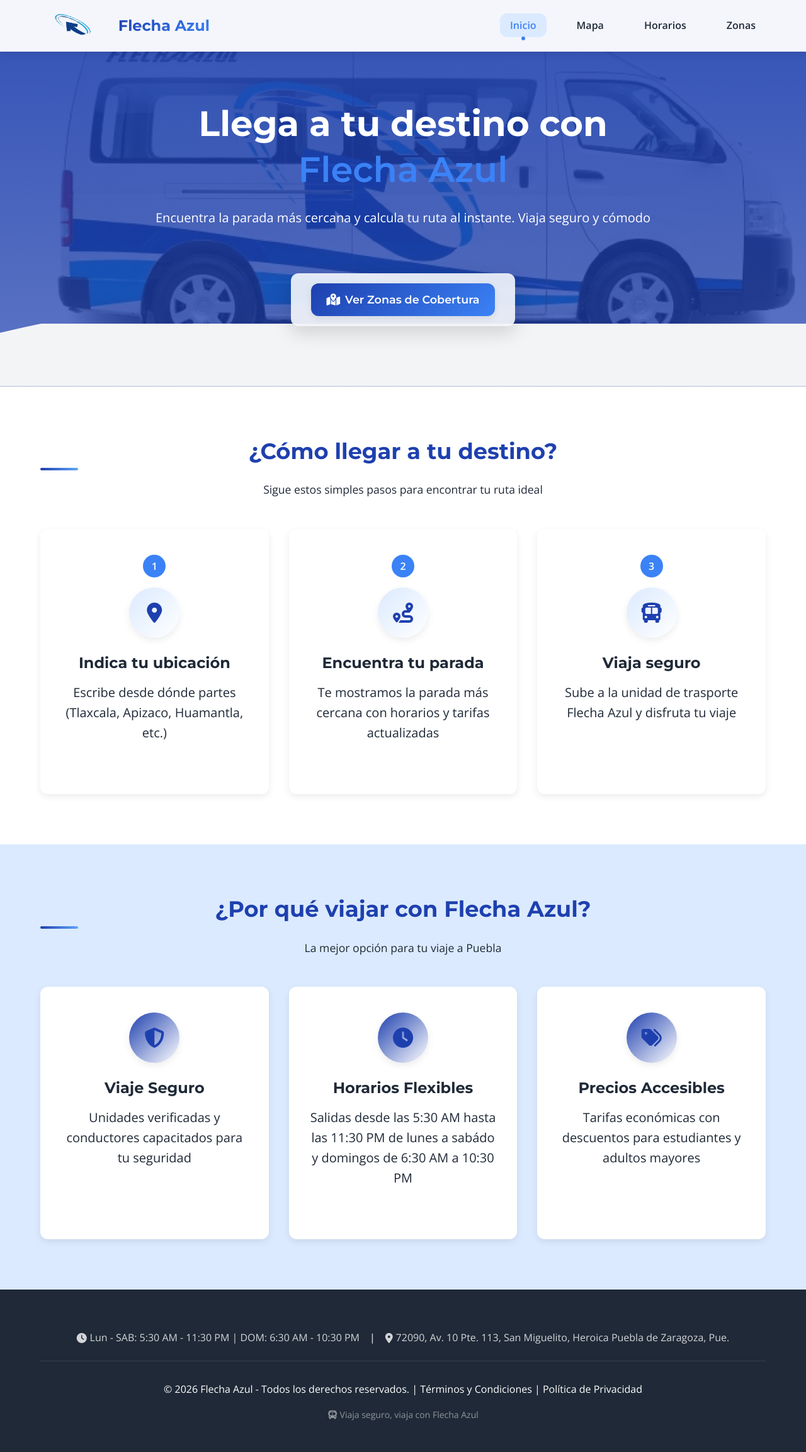
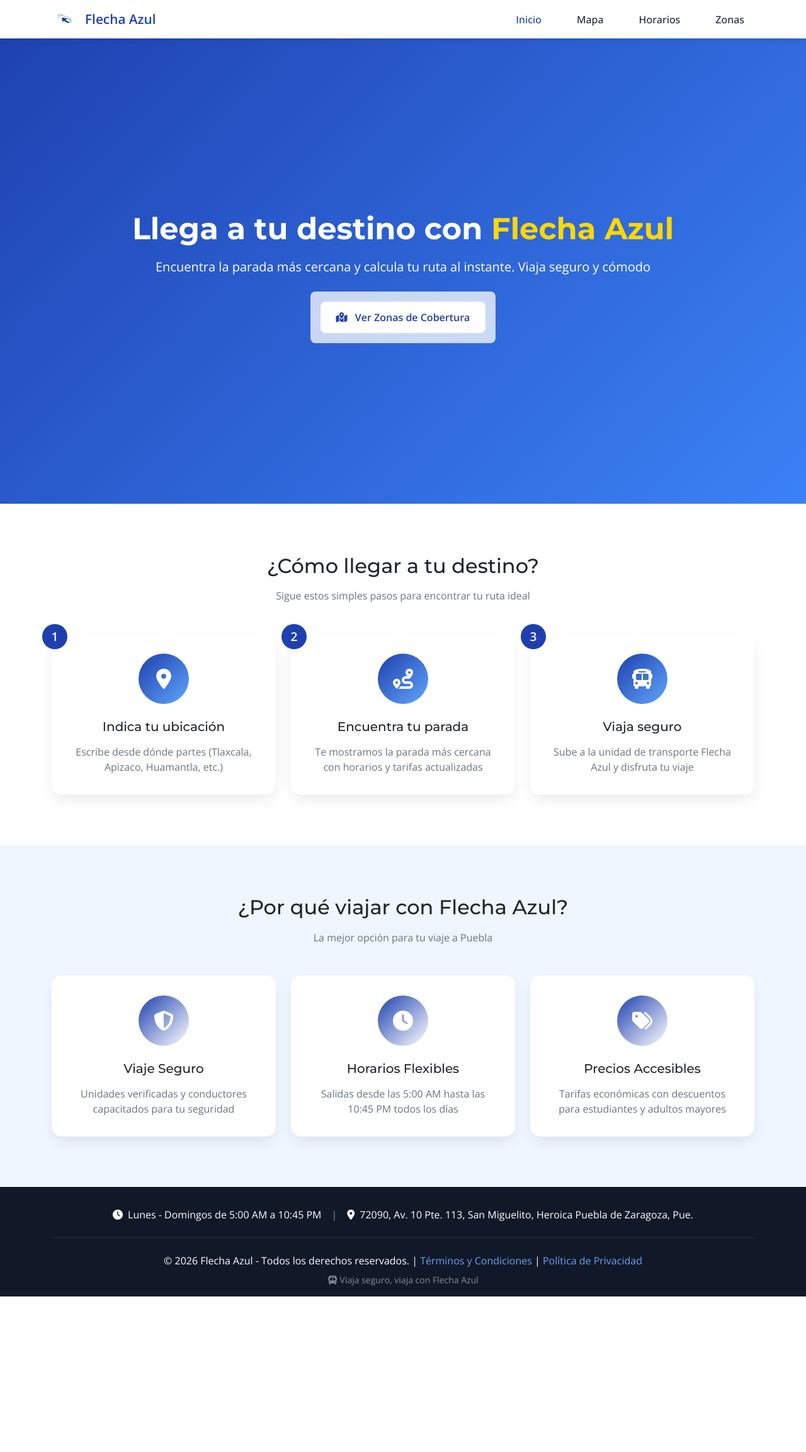
Before and after one commit to BaurcRD3005/proyecto-django-rutasflechaazul, a Django app: page / in a window 1280 px wide. Shown: the whole page at 63% size. After the commit the page ends 2059 px from the top, so only its background shows below. Run offline with Django 5.2, Linux system fonts and the light colour scheme.

Commit message:
Refactor index.html to include Bootstrap and custom styles

```diff
--- a/mapapp/templates/mapapp/index.html
+++ b/mapapp/templates/mapapp/index.html
@@ -6,8 +6,12 @@
     <meta charset="UTF-8">
     <meta name="viewport" content="width=device-width, initial-scale=1.0">
     <title>Flecha Azul - Tu ruta directa a Puebla</title>
+
     <!-- FAVICON -->
     <link rel="icon" type="image/x-icon" href="{% static 'images/logo.png' %}">
+
+    <!-- BOOTSTRAP CSS (NUEVO) -->
+    <link href="https://cdn.jsdelivr.net/npm/bootstrap@5.3.0/dist/css/bootstrap.min.css" rel="stylesheet">
 
     <!-- FONT AWESOME -->
     <link rel="stylesheet" href="https://cdnjs.cloudflare.com/ajax/libs/font-awesome/6.4.0/css/all.min.css">
@@ -17,25 +21,233 @@
         href="https://fonts.googleapis.com/css2?family=Montserrat:wght@400;500;600;700&family=Open+Sans:wght@300;400;500;600&display=swap"
         rel="stylesheet">
 
-    <!-- CSS -->
-    <link rel="stylesheet" href="{% static 'css/style.css' %}">
-    <link rel="stylesheet" href="{% static 'css/responsive.css' %}">
+    <!-- CSS PERSONALIZADO (MÍNIMO) -->
+    <style>
+        :root {
+            --azul-principal: #1e40af;
+            --azul-suave: #eff6ff;
+        }
+
+        body {
+            font-family: 'Open Sans', sans-serif;
+            overflow-x: hidden;
+        }
+
+        h1, h2, h3, h4 {
+            font-family: 'Montserrat', sans-serif;
+        }
+
+        /* Header */
+        .header {
+            position: fixed;
+            top: 0;
+            left: 0;
+            width: 100%;
+            background: white;
+            z-index: 1000;
+            transition: all 0.3s ease;
+            box-shadow: 0 2px 10px rgba(0,0,0,0.1);
+        }
+
+        .header.scrolled {
+            padding: 0.5rem 0;
+            background: rgba(255,255,255,0.95);
+            backdrop-filter: blur(10px);
+        }
+
+        .logo {
+            text-decoration: none;
+            display: flex;
+            align-items: center;
+            gap: 0.5rem;
+        }
+
+        .logo-img {
+            width: 45px;
+            height: 45px;
+            object-fit: contain;
+        }
+
+        .logo-text {
+            font-size: 1.3rem;
+            font-weight: 700;
+            color: var(--azul-principal);
+        }
+
+        .nav-link {
+            color: #1f2937;
+            font-weight: 500;
+            transition: color 0.3s;
+        }
+
+        .nav-link:hover,
+        .nav-link.active {
+            color: var(--azul-principal);
+        }
+
+        /* Hero */
+        .hero {
+            background: linear-gradient(135deg, var(--azul-principal) 0%, #3b82f6 100%);
+            min-height: 100vh;
+            display: flex;
+            align-items: center;
+            padding-top: 80px;
+        }
+
+        .hero h1 {
+            font-size: 3rem;
+            font-weight: 700;
+        }
+
+        .highlight {
+            color: #ffd700;
+        }
+
+        .btn-azul {
+            background: white;
+            color: var(--azul-principal);
+            padding: 0.75rem 1.5rem;
+            border-radius: 8px;
+            font-weight: 600;
+            transition: all 0.3s;
+        }
+
+        .btn-azul:hover {
+            transform: translateY(-2px);
+            box-shadow: 0 10px 25px -5px rgba(0,0,0,0.1);
+            color: var(--azul-principal);
+        }
+
+        /* Tarjetas */
+        .step-card {
+            background: white;
+            border-radius: 16px;
+            padding: 2rem;
+            text-align: center;
+            transition: all 0.3s;
+            box-shadow: 0 10px 25px -5px rgba(0,0,0,0.1);
+            height: 100%;
+            position: relative;
+        }
+
+        .step-card:hover {
+            transform: translateY(-5px);
+        }
+
+        .step-number {
+            position: absolute;
+            top: -15px;
+            left: -15px;
+            width: 40px;
+            height: 40px;
+            background: var(--azul-principal);
+            color: white;
+            border-radius: 50%;
+            display: flex;
+            align-items: center;
+            justify-content: center;
+            font-weight: bold;
+            font-size: 1.2rem;
+        }
+
+        .step-icon {
+            width: 80px;
+            height: 80px;
+            background: linear-gradient(135deg, var(--azul-principal), #60a5fa);
+            border-radius: 50%;
+            display: flex;
+            align-items: center;
+            justify-content: center;
+            margin: 0 auto 1.5rem;
+            font-size: 2rem;
+            color: white;
+        }
+
+        .section {
+            padding: 5rem 0;
+        }
+
+        .section-header {
+            text-align: center;
+            margin-bottom: 3rem;
+        }
+
+        .section-header h2 {
+            font-size: 2rem;
+            margin-bottom: 1rem;
+        }
+
+        /* Footer */
+        .footer {
+            background: #111827;
+            color: white;
+            padding: 2rem 0 1rem;
+        }
+
+        .footer-bottom {
+            text-align: center;
+            padding-top: 1.5rem;
+            border-top: 1px solid rgba(255,255,255,0.1);
+        }
+
+        .footer-bottom a {
+            color: #60a5fa;
+            text-decoration: none;
+        }
+
+        .footer-bottom a:hover {
+            text-decoration: underline;
+        }
+
+        /* Responsive con Bootstrap */
+        @media (max-width: 768px) {
+            .hero h1 {
+                font-size: 2rem !important;
+            }
+
+            .hero-subtitle {
+                font-size: 0.9rem !important;
+            }
+
+            .section {
+                padding: 3rem 0;
+            }
+
+            .section-header h2 {
+                font-size: 1.5rem;
+            }
+
+            .step-card {
+                margin-bottom: 1rem;
+            }
+
+            .footer-center-text {
+                flex-direction: column !important;
+                text-align: center;
+                gap: 0.5rem !important;
+            }
+
+            .separator {
+                display: none;
+            }
+        }
+    </style>
 </head>
 
 <body>
     <!-- HEADER -->
     <header class="header" id="header">
         <div class="container">
-            <div class="header-content">
+            <div class="d-flex flex-wrap justify-content-between align-items-center py-2">
                 <!-- LOGO -->
                 <a href="{% url 'index' %}" class="logo">
                     <img src="{% static 'images/logo.png' %}" alt="Logo Flecha Azul" class="logo-img">
                     <span class="logo-text">Flecha Azul</span>
                 </a>
 
-                <!-- NAVEGACIÓN DESKTOP -->
+                <!-- NAVEGACIÓN -->
                 <nav class="nav">
-                    <ul class="nav-links">
+                    <ul class="nav d-flex gap-4 mb-0">
                         <li><a href="{% url 'index' %}" class="nav-link active">Inicio</a></li>
                         <li><a href="{% url 'mapa' %}" class="nav-link">Mapa</a></li>
                         <li><a href="{% url 'horarios' %}" class="nav-link">Horarios</a></li>
@@ -49,24 +261,16 @@
     <!-- HERO SECTION -->
     <section class="hero" id="hero">
         <div class="container">
-            <div class="hero-content">
-                <h1>Llega a tu destino con <span class="highlight">Flecha Azul</span></h1>
-                <p class="hero-subtitle" style="color:#ffffff;">
+            <div class="text-center text-white">
+                <h1 class="mb-3">Llega a tu destino con <span class="highlight">Flecha Azul</span></h1>
+                <p class="hero-subtitle fs-5 mb-4">
                     Encuentra la parada más cercana y calcula tu ruta al instante. Viaja seguro y cómodo
                 </p>
 
-                <!-- BOTÓN A ZONAS CON RECTÁNGULO MÁS PEQUEÑO -->
-                <div class="search-container" style="
-    display: inline-block;
-    background: rgba(255, 255, 255, 0.862); /* blanco semi-transparente */
-    padding: 1rem 2rem;
-    border-radius: 12px;
-    text-align: center;
-    margin-top: 2rem;
-">
-                    <a href="{% url 'zonas' %}" class="btn btn-primary btn-large"
-                        style="font-size: 1.1rem; padding: 0.75rem 1.5rem;">
-                        <i class="fas fa-map-marked-alt btn-icon"></i> Ver Zonas de Cobertura
+                <!-- BOTÓN A ZONAS -->
+                <div class="d-inline-block bg-white bg-opacity-75 rounded-3 p-3">
+                    <a href="{% url 'zonas' %}" class="btn btn-azul">
+                        <i class="fas fa-map-marked-alt me-2"></i> Ver Zonas de Cobertura
                     </a>
                 </div>
             </div>
@@ -74,50 +278,56 @@
     </section>
 
     <!-- SECCIÓN CÓMO FUNCIONA -->
-    <section class="section steps" id="como-funciona">
+    <section class="section" id="como-funciona">
         <div class="container">
             <div class="section-header">
                 <h2>¿Cómo llegar a tu destino?</h2>
-                <p class="hero-subtitle" style="color:#1f2937;">
+                <p class="text-secondary">
                     Sigue estos simples pasos para encontrar tu ruta ideal
                 </p>
             </div>
 
-            <div class="steps-grid">
+            <div class="row g-4">
                 <!-- PASO 1 -->
-                <div class="step-card" data-aos="fade-up">
+                <div class="col-md-4">
+                    <div class="step-card">
                         <div class="step-number">1</div>
                         <div class="step-icon">
                             <i class="fas fa-map-marker-alt"></i>
                         </div>
-                    <h3>Indica tu ubicación</h3>
-                    <p class="hero-subtitle" style="color:#1f2937;">
+                        <h3 class="h5 mb-3">Indica tu ubicación</h3>
+                        <p class="text-secondary mb-0">
                             Escribe desde dónde partes (Tlaxcala, Apizaco, Huamantla, etc.)
                         </p>
                     </div>
+                </div>
 
                 <!-- PASO 2 -->
-                <div class="step-card" data-aos="fade-up" data-aos-delay="100">
+                <div class="col-md-4">
+                    <div class="step-card">
                         <div class="step-number">2</div>
                         <div class="step-icon">
                             <i class="fas fa-route"></i>
                         </div>
-                    <h3>Encuentra tu parada</h3>
-                    <p class="hero-subtitle" style="color:#1f2937;">
+                        <h3 class="h5 mb-3">Encuentra tu parada</h3>
+                        <p class="text-secondary mb-0">
                             Te mostramos la parada más cercana con horarios y tarifas actualizadas
                         </p>
                     </div>
+                </div>
 
                 <!-- PASO 3 -->
-                <div class="step-card" data-aos="fade-up" data-aos-delay="200">
+                <div class="col-md-4">
+                    <div class="step-card">
                         <div class="step-number">3</div>
                         <div class="step-icon">
                             <i class="fas fa-bus"></i>
                         </div>
-                    <h3>Viaja seguro</h3>
-                    <p class="hero-subtitle" style="color:#1f2937;">
-                        Sube a la unidad de trasporte Flecha Azul y disfruta tu viaje
+                        <h3 class="h5 mb-3">Viaja seguro</h3>
+                        <p class="text-secondary mb-0">
+                            Sube a la unidad de transporte Flecha Azul y disfruta tu viaje
                         </p>
+                    </div>
                 </div>
             </div>
         </div>
@@ -128,40 +338,46 @@
         <div class="container">
             <div class="section-header">
                 <h2>¿Por qué viajar con Flecha Azul?</h2>
-                <p class="hero-subtitle" style="color:#1f2937;">
+                <p class="text-secondary">
                     La mejor opción para tu viaje a Puebla
                 </p>
             </div>
 
-            <div class="steps-grid">
+            <div class="row g-4">
+                <div class="col-md-4">
                     <div class="step-card">
                         <div class="step-icon" style="background: linear-gradient(135deg, #1e40af, #ffffff);">
                             <i class="fas fa-shield-alt"></i>
                         </div>
-                    <h3>Viaje Seguro</h3>
-                    <p class="hero-subtitle" style="color:#1f2937;">
+                        <h3 class="h5 mb-3">Viaje Seguro</h3>
+                        <p class="text-secondary mb-0">
                             Unidades verificadas y conductores capacitados para tu seguridad
                         </p>
                     </div>
+                </div>
 
+                <div class="col-md-4">
                     <div class="step-card">
                         <div class="step-icon" style="background: linear-gradient(135deg, #1e40af, #ffffff);">
                             <i class="fas fa-clock"></i>
                         </div>
-                    <h3>Horarios Flexibles</h3>
-                    <p class="hero-subtitle" style="color:#1f2937;">
-                        Salidas desde las 5:30 AM hasta las 11:30 PM de lunes a sabádo y domingos de 6:30 AM a 10:30 PM
+                        <h3 class="h5 mb-3">Horarios Flexibles</h3>
+                        <p class="text-secondary mb-0">
+                            Salidas desde las 5:00 AM hasta las 10:45 PM todos los días
                         </p>
                     </div>
+                </div>
 
+                <div class="col-md-4">
                     <div class="step-card">
                         <div class="step-icon" style="background: linear-gradient(135deg, #1e40af, #ffffff);">
                             <i class="fas fa-tags"></i>
                         </div>
-                    <h3>Precios Accesibles</h3>
-                    <p class="hero-subtitle" style="color:#1f2937;">
+                        <h3 class="h5 mb-3">Precios Accesibles</h3>
+                        <p class="text-secondary mb-0">
                             Tarifas económicas con descuentos para estudiantes y adultos mayores
                         </p>
+                    </div>
                 </div>
             </div>
         </div>
@@ -170,38 +386,36 @@
     <!-- FOOTER -->
     <footer class="footer">
         <div class="container">
-            <!-- HORARIOS Y DIRECCIÓN CON ICONOS CENTRADOS -->
-            <div class="footer-center-text"
-                style="display: flex; justify-content: center; align-items: center; gap: 1rem; width: 100%; margin-bottom: 1.5rem; font-size: 1rem; color: rgba(255,255,255,0.8);">
-                <span class="footer-info" style="display: flex; align-items: center; gap: 0.3rem;">
-                    <i class="fas fa-clock"></i> Lun - SAB: 5:30 AM - 11:30 PM | DOM: 6:30 AM - 10:30 PM
+            <!-- HORARIOS Y DIRECCIÓN -->
+            <div class="footer-center-text d-flex justify-content-center align-items-center gap-3 flex-wrap mb-4">
+                <span class="d-flex align-items-center gap-2">
+                    <i class="fas fa-clock"></i> Lunes - Domingos de 5:00 AM a 10:45 PM
                 </span>
-                <span class="separator" style="color: rgba(255,255,255,0.8); font-weight: bold;">|</span>
-                <span class="footer-info" style="display: flex; align-items: center; gap: 0.3rem;">
-                    <i class="fas fa-map-marker-alt"></i> 72090, Av. 10 Pte. 113, San Miguelito, Heroica Puebla de
-                    Zaragoza, Pue.
+                <span class="text-white-50 d-none d-md-inline">|</span>
+                <span class="d-flex align-items-center gap-2">
+                    <i class="fas fa-map-marker-alt"></i> 72090, Av. 10 Pte. 113, San Miguelito, Heroica Puebla de Zaragoza, Pue.
                 </span>
             </div>
 
             <!-- FOOTER BOTTOM -->
             <div class="footer-bottom">
-                <p>&copy; 2026 Flecha Azul - Todos los derechos reservados. |
+                <p class="mb-2">&copy; 2026 Flecha Azul - Todos los derechos reservados. |
                     <a href="#">Términos y Condiciones</a> |
                     <a href="#">Política de Privacidad</a>
                 </p>
-                <p class="mt-1" style="font-size: 0.875rem; color: rgba(255,255,255,0.5);">
+                <p class="small text-white-50 mb-0">
                     <i class="fas fa-bus"></i> Viaja seguro, viaja con Flecha Azul
                 </p>
             </div>
         </div>
     </footer>
 
-    <!-- JavaScript -->
+    <!-- BOOTSTRAP JS (NUEVO) -->
+    <script src="https://cdn.jsdelivr.net/npm/bootstrap@5.3.0/dist/js/bootstrap.bundle.min.js"></script>
 
+    <!-- JAVASCRIPT PERSONALIZADO -->
     <script>
-
         document.addEventListener('DOMContentLoaded', function () {
-
             // Header scroll effect
             window.addEventListener('scroll', function () {
                 const header = document.getElementById('header');
```
Lines whose indentation alone changed are shown as unchanged.
